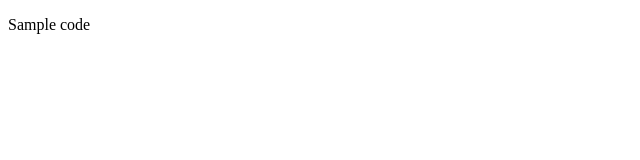
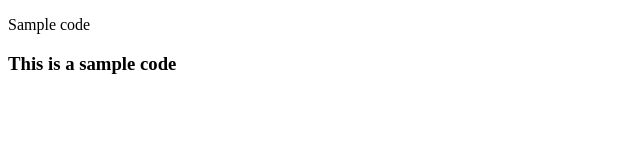
Before and after one commit to Alfiya016/project2, a plain HTML site: page project/index.html in a window 1280 px wide. Shown: the whole page, without its empty margins (0-640 px from the left). Drawn offline with Linux system fonts and the light colour scheme.

Commit message:
add heading

```diff
--- a/project/index.html
+++ b/project/index.html
@@ -7,5 +7,6 @@
 </head>
 <body>
     <p>Sample code</p>
+    <h3>This is a sample code</h3>
 </body>
 </html>
```
